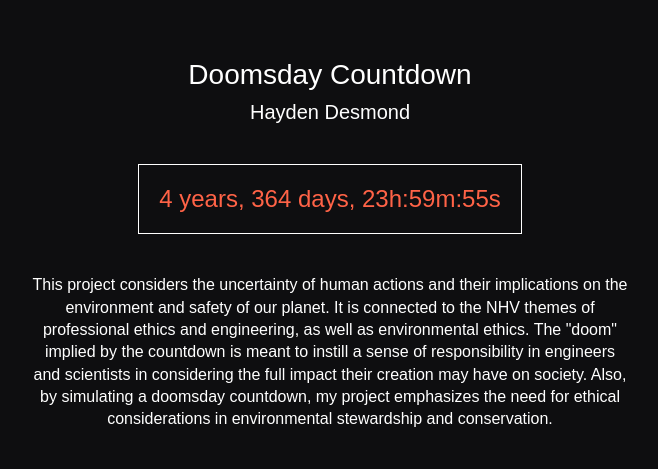
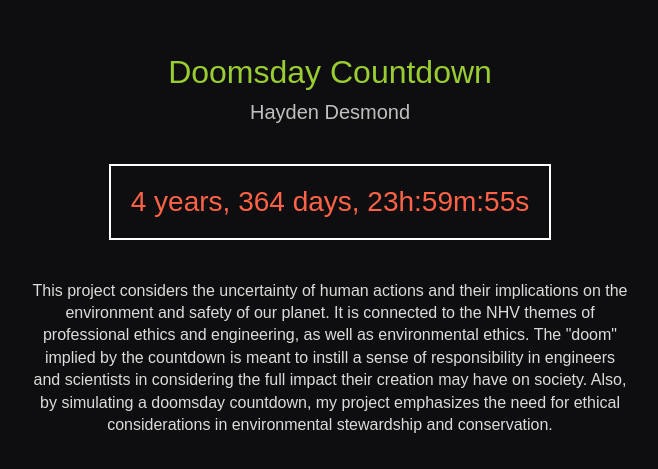
Before and after one commit to hdesmondatmines/DoomsdayCountdown, a plain HTML site: page index.html in a window 1280 px wide. Shown: the part 163-632 px from the top of the page, without its empty margins (310-968 px from the left). Drawn offline with Linux system fonts and the light colour scheme.

Commit message:
Update styles.css

```diff
--- a/styles.css
+++ b/styles.css
@@ -5,27 +5,29 @@ body {
     align-items: center;
     height: 100vh;
     background-color: #0e0e10; /* Dark background for a dramatic look */
-    color: #ffffff; /* White text for contrast */
+    color: #ffffff; /* Ensures text is white for contrast */
     font-family: Arial, sans-serif;
     text-align: center;
 }
 
 #your-clock {
-    font-size: 24px;
-    color: #ff6347; /* Red color for emphasis */
+    font-size: 28px; /* Larger font size for better visibility */
+    color: #ff6347; /* Bright red for the countdown for emphasis and clarity */
     padding: 20px;
     margin: 20px;
-    border: 1px solid #fff; /* Adds a border to make the clock visible */
+    border: 2px solid #ffffff; /* White border to highlight the clock area */
 }
 
 .title {
-    font-size: 28px;
+    font-size: 32px; /* Slightly larger to emphasize title */
     margin-bottom: 10px;
+    color: #9acd32; /* A vibrant green-yellow color for title */
 }
 
 .name {
     font-size: 20px;
     margin-bottom: 20px;
+    color: #c0c0c0; /* Silver color for a subtle but readable name display */
 }
 
 .description {
@@ -34,4 +36,5 @@ body {
     margin-top: 20px;
     font-size: 16px;
     line-height: 1.4;
+    color: #dcdcdc; /* Light gray for readability */
 }
```
